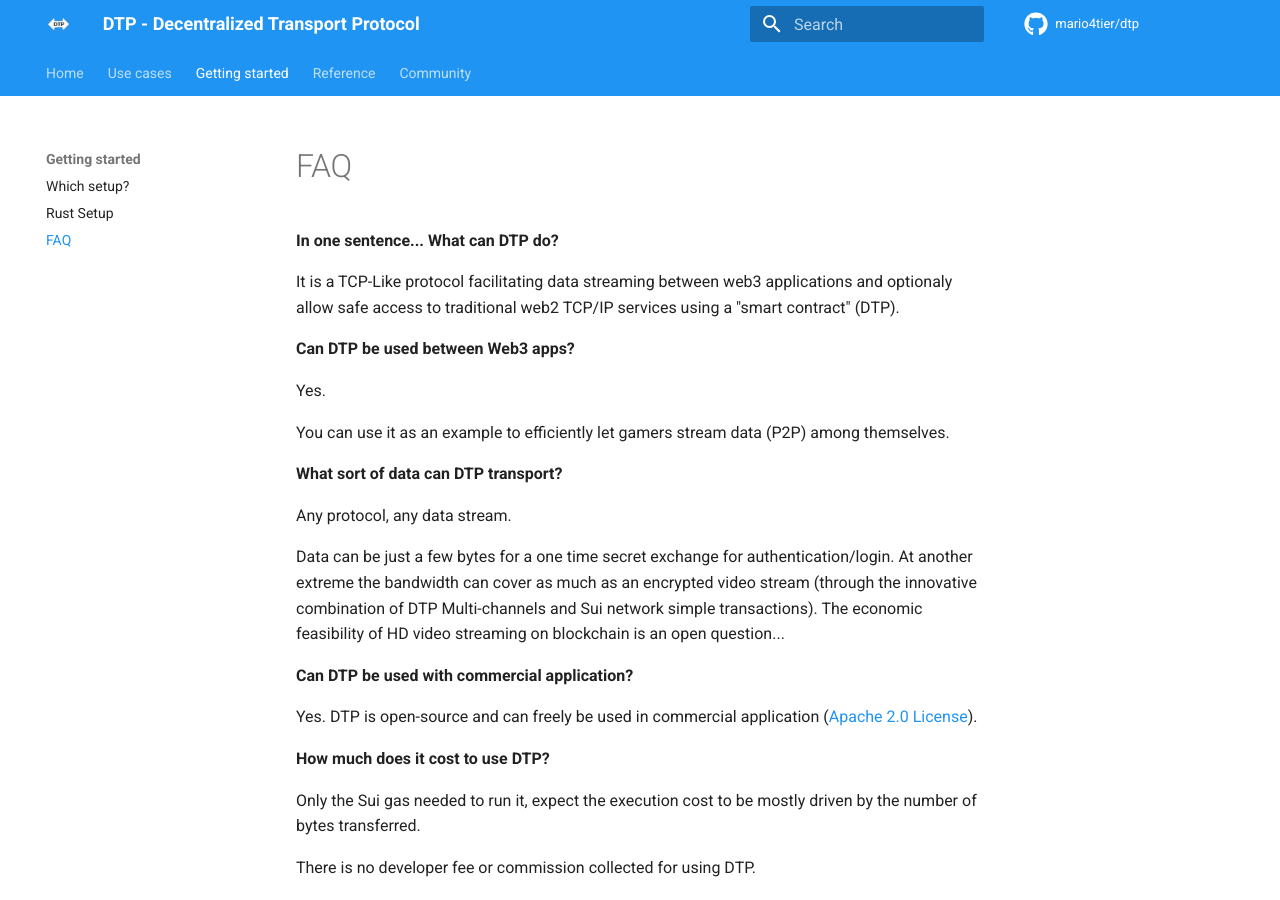
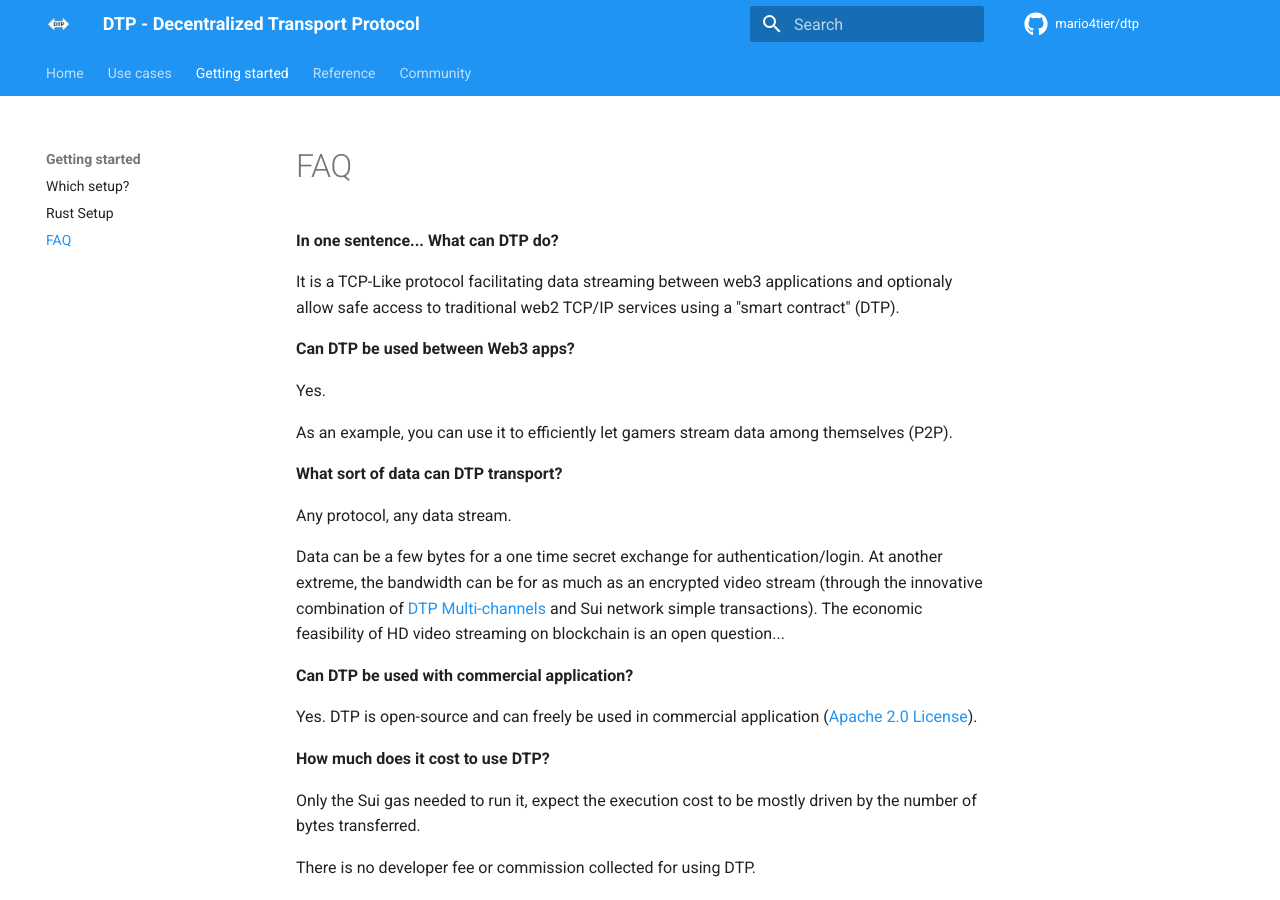
Before and after one commit to ChainMovers/dtp, an MkDocs documentation site: the page built from docs/faq.md, in a window 1280 px wide and 900 px high. Built offline with MkDocs 1.6.1 and Material for MkDocs 9.7.7, drawn with Linux system fonts in a browser that asks for light colours; comment, search, counter and statistics services are not loaded.

Commit message:
Add link to multi-channel

```diff
--- a/docs/faq.md
+++ b/docs/faq.md
@@ -8,14 +8,14 @@ It is a TCP-Like protocol facilitating data streaming between web3 applications
 
 Yes.
 
-You can use it as an example to efficiently let gamers stream data (P2P) among themselves.
+As an example, you can use it to efficiently let gamers stream data among themselves (P2P).
 
 
 **What sort of data can DTP transport?**
 
 Any protocol, any data stream.
 
-Data can be just a few bytes for a one time secret exchange for authentication/login. At another extreme the bandwidth can cover as much as an encrypted video stream (through the innovative combination of DTP Multi-channels and Sui network simple transactions). The economic feasibility of HD video streaming on blockchain is an open question...
+Data can be a few bytes for a one time secret exchange for authentication/login. At another extreme, the bandwidth can be for as much as an encrypted video stream (through the innovative combination of [DTP Multi-channels](ref/design.md#multi-channel-connection) and Sui network simple transactions). The economic feasibility of HD video streaming on blockchain is an open question...
 
 **Can DTP be used with commercial application?**
 
```
